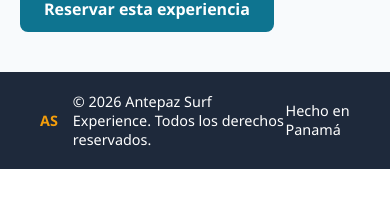
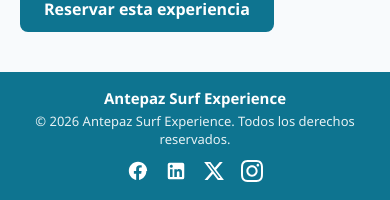
Before and after one commit to AntonioAntepaz/antepazSurfExperience, a React (Vite) app in the folder antepaz-frontend/: page / in a window 390 px wide. Shown: the part 4123-4323 px from the top of the page. Before the commit the page ends 4292 px from the top, so only its background shows below. Built offline with nearby package versions, Linux system fonts and the light colour scheme.

Commit message:
footer responsive design step (#7)

```diff
--- a/antepaz-frontend/package.json
+++ b/antepaz-frontend/package.json
@@ -11,7 +11,8 @@
   },
   "dependencies": {
     "react": "^18.3.1",
-    "react-dom": "^18.3.1"
+    "react-dom": "^18.3.1",
+    "react-icons": "^5.7.0"
   },
   "devDependencies": {
     "@eslint/js": "^9.13.0",
--- a/antepaz-frontend/src/components/Footer.css
+++ b/antepaz-frontend/src/components/Footer.css
@@ -1,21 +1,68 @@
 .main-footer {
   width: 100%;
-  background-color: #1E293B; /* Gris Oscuro */
-  color: white;
-  padding: 20px 40px;
+  background-color: #0e7490;
+  color: #ffffff;
+  padding: 16px 0;
+  margin-top: auto;
+}
+
+.footer-container {
+  width: 100%;
+  /* Cambiamos el max-width para que abarque todo el ancho igual que el Header */
+  max-width: 100%;
+  margin: 0 auto;
+  /* Le damos un padding lateral idéntico al del header (20px o 24px) */
+  padding: 0 24px;
   display: flex;
   justify-content: space-between;
   align-items: center;
-  font-size: 0.9rem;
+  box-sizing: border-box;
 }
 
 .footer-left {
   display: flex;
   align-items: center;
-  gap: 15px;
+  gap: 16px;
 }
 
 .footer-logo {
-  font-weight: bold;
-  color: #F59E0B;
+  font-weight: 700;
+  font-size: 15px;
 }
+
+.footer-copyright {
+  font-size: 13px;
+  opacity: 0.9;
+}
+
+.footer-right {
+  display: flex;
+  align-items: center;
+  gap: 16px;
+}
+
+.social-icon {
+  width: 22px;
+  height: 22px;
+  color: #ffffff;
+  transition: transform 0.2s ease, opacity 0.2s ease;
+  cursor: pointer;
+}
+
+.social-icon:hover {
+  transform: translateY(-2px);
+  opacity: 0.8;
+}
+
+@media (max-width: 768px) {
+  .footer-container {
+    flex-direction: column;
+    gap: 12px;
+    text-align: center;
+  }
+
+  .footer-left {
+    flex-direction: column;
+    gap: 4px;
+  }
+}
--- a/antepaz-frontend/src/components/Footer.jsx
+++ b/antepaz-frontend/src/components/Footer.jsx
@@ -1,18 +1,39 @@
 import React from 'react';
 import './Footer.css';
+import { FaFacebook, FaLinkedin, FaXTwitter, FaInstagram } from 'react-icons/fa6';
 
-export default function Footer() {
+function Footer() {
   const currentYear = new Date().getFullYear();
+
   return (
     <footer className="main-footer">
-      <div className="footer-left">
-        <span className="footer-logo">AS</span>
-        <p>© {currentYear} Antepaz Surf Experience. Todos los derechos reservados.</p>
-      </div>
-      <div className="footer-right">
-        {/* Acá irán las redes sociales en el futuro */}
-        <span>Hecho en Panamá</span>
+      <div className="footer-container">
+        {/* Izquierda: Logo y Copyright */}
+        <div className="footer-left">
+          <span className="footer-logo">Antepaz Surf Experience</span>
+          <span className="footer-copyright">
+            © {currentYear} Antepaz Surf Experience. Todos los derechos reservados.
+          </span>
+        </div>
+
+        {/* Derecha: Redes Sociales SVG */}
+        <div className="footer-right">
+          <a href="https://facebook.com" target="_blank" rel="noopener noreferrer" aria-label="Facebook">
+            <svg className="social-icon" viewBox="0 0 24 24" fill="currentColor"><path d="M22 12c0-5.52-4.48-10-10-10S2 6.48 2 12c0 4.84 3.44 8.87 8 9.8V15H7.5v-3H10V9.5C10 7.01 11.49 5.6 13.78 5.6c1.1 0 2.25.2 2.25.2v2.48h-1.27c-1.24 0-1.63.77-1.63 1.56V12h2.78l-.44 3h-2.34v6.8c4.56-.93 8-4.96 8-9.8z"/></svg>
+          </a>
+          <a href="https://linkedin.com" target="_blank" rel="noopener noreferrer" aria-label="LinkedIn">
+            <svg className="social-icon" viewBox="0 0 24 24" fill="currentColor"><path d="M19 3a2 2 0 0 1 2 2v14a2 2 0 0 1-2 2H5a2 2 0 0 1-2-2V5a2 2 0 0 1 2-2h14m-.5 15.5v-5.3a3.26 3.26 0 0 0-3.26-3.26c-.85 0-1.84.52-2.28 1.3v-1.11h-2.79v8.37h2.79v-4.93c0-.77.62-1.4 1.39-1.4a1.4 1.4 0 0 1 1.4 1.4v4.93h2.75M6.88 8.56a1.68 1.68 0 0 0 1.68-1.68c0-.93-.75-1.69-1.68-1.69a1.69 1.69 0 0 0-1.69 1.69c0 .93.76 1.68 1.69 1.68m1.39 9.94v-8.37H5.5v8.37h2.77z"/></svg>
+          </a>
+         <a href="https://x.com" target="_blank" rel="noopener noreferrer" aria-label="X">
+             <FaXTwitter className="social-icon" />
+          </a>
+          <a href="https://instagram.com" target="_blank" rel="noopener noreferrer" aria-label="Instagram">
+            <svg className="social-icon" viewBox="0 0 24 24" fill="currentColor"><path d="M12 2.163c3.204 0 3.584.012 4.85.07 3.252.148 4.771 1.691 4.919 4.919.058 1.265.069 1.645.069 4.849 0 3.205-.012 3.584-.069 4.849-.149 3.225-1.664 4.771-4.919 4.919-1.266.058-1.644.07-4.85.07-3.204 0-3.584-.012-4.849-.07-3.26-.149-4.771-1.699-4.919-4.92-.058-1.265-.07-1.644-.07-4.849 0-3.204.013-3.583.07-4.849.149-3.227 1.664-4.771 4.919-4.919 1.266-.057 1.645-.069 4.849-.069zm0-2.163c-3.259 0-3.667.014-4.947.072-4.358.2-6.78 2.618-6.98 6.98-.059 1.281-.073 1.689-.073 4.948 0 3.259.014 3.668.072 4.948.2 4.358 2.618 6.78 6.98 6.98 1.281.058 1.689.072 4.948.072 3.259 0 3.668-.014 4.948-.072 4.354-.2 6.782-2.618 6.979-6.98.059-1.28.073-1.689.073-4.948 0-3.259-.014-3.667-.072-4.947-.196-4.354-2.617-6.78-6.979-6.98-1.281-.059-1.69-.073-4.949-.073zm0 5.838c-3.403 0-6.162 2.759-6.162 6.162s2.759 6.163 6.162 6.163 6.162-2.759 6.162-6.163c0-3.403-2.759-6.162-6.162-6.162zm0 10.162c-2.209 0-4-1.79-4-4 0-2.209 1.791-4 4-4s4 1.791 4 4c0 2.21-1.791 4-4 4zm6.406-11.845c-.796 0-1.441.645-1.441 1.44s.645 1.44 1.441 1.44c.795 0 1.439-.645 1.439-1.44s-.644-1.44-1.439-1.44z"/></svg>
+          </a>
+        </div>
       </div>
     </footer>
   );
 }
+
+export default Footer;
```
Also changed, not shown: 1 other file (tests, documents, lock files or other folders).
